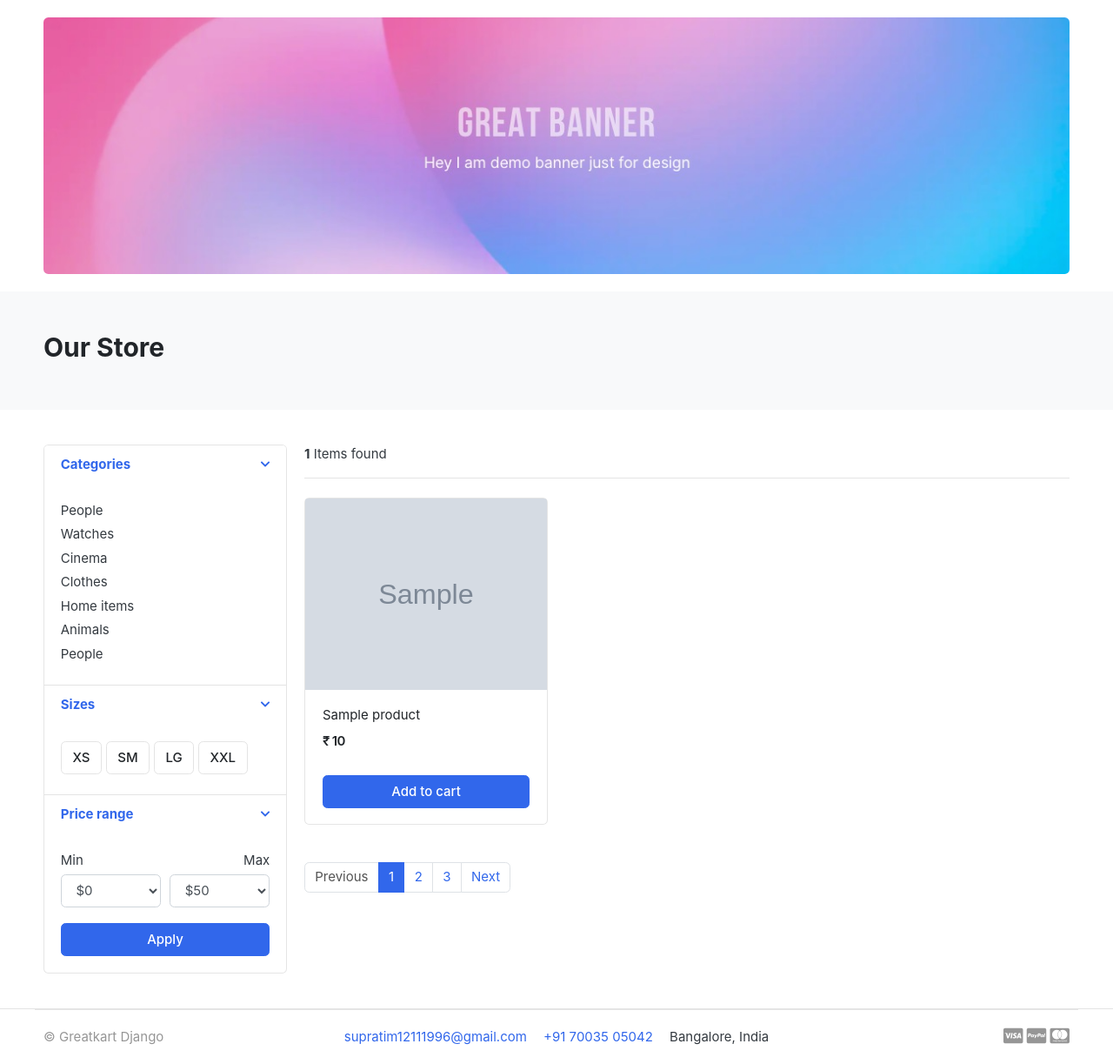
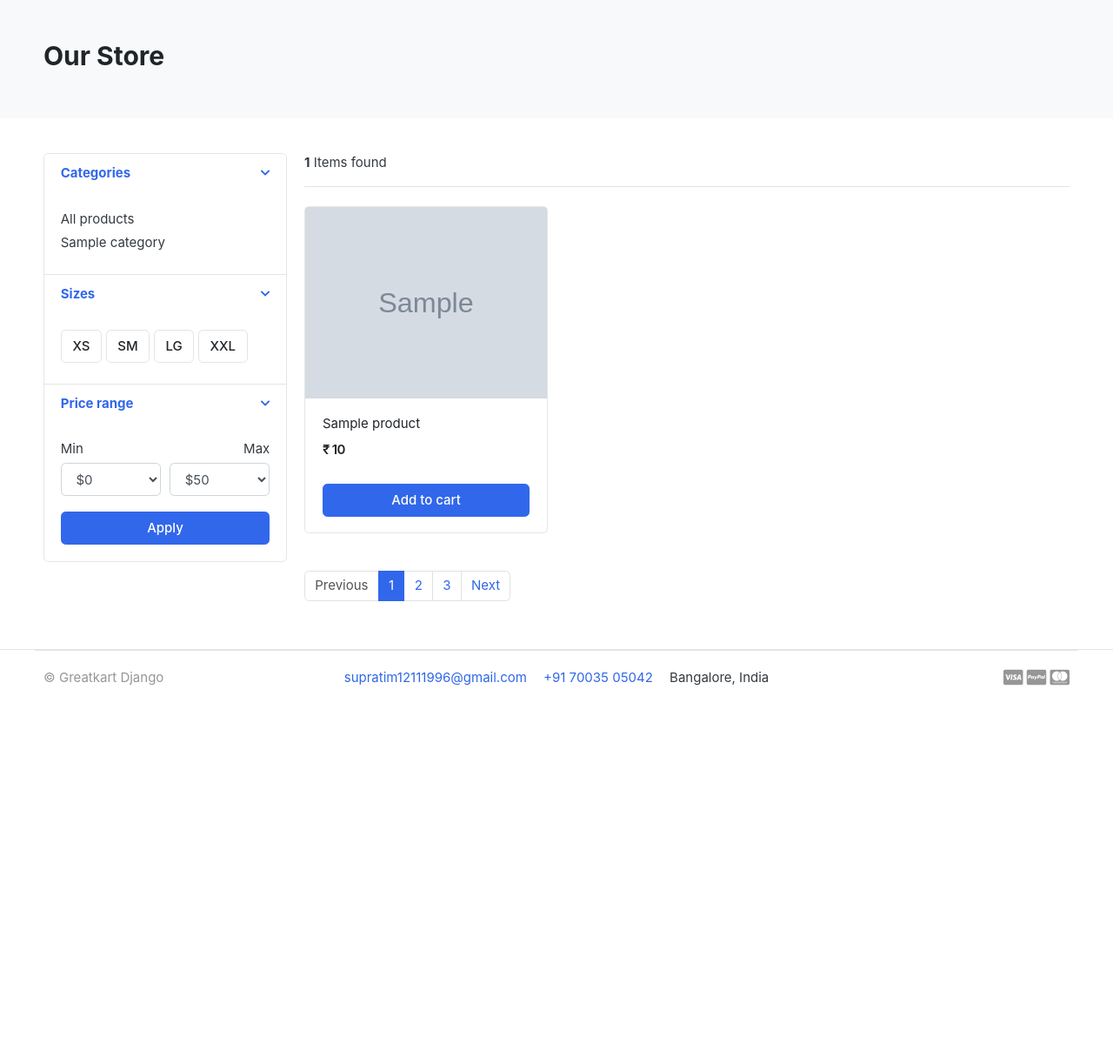
Before and after one commit to supratim-sc/Greatkart-Django, a Django app: page /store/ in a window 1280 px wide. Shown: the part 118-1341 px from the top of the page at 87% size. After the commit the page ends 906 px from the top, so only its background shows below. Run offline with Django 5.2, Linux system fonts and the light colour scheme; tables that the repository leaves empty hold one stand-in row (values such as "Sample post"); grey boxes marked "Sample" are stand-in pictures; some libraries are stand-ins or nearby versions; some web fonts are replaced.

Commit message:
implement navigation link on the store page

```diff
--- a/templates/base.html
+++ b/templates/base.html
@@ -67,20 +67,6 @@
     <!-- navbar -->
     {% include 'includes/navbar.html' %}
 
-    <!-- ========================= SECTION MAIN ========================= -->
-    <section class="section-intro padding-y-sm">
-      <div class="container">
-        <div class="intro-banner-wrap">
-          <img
-            src="{% static 'images/banners/1.jpg' %}"
-            class="img-fluid rounded"
-          />
-        </div>
-      </div>
-      <!-- container //  -->
-    </section>
-    <!-- ========================= SECTION MAIN END// ========================= -->
-
     <!-- ========================= SECTION  ========================= -->
     {% block content %}
     <!-- content -->
--- a/templates/store/store.html
+++ b/templates/store/store.html
@@ -32,13 +32,15 @@
             <div class="filter-content collapse show" id="collapse_1" style="">
               <div class="card-body">
                 <ul class="list-menu">
-                  <li><a href="#">People </a></li>
-                  <li><a href="#">Watches </a></li>
-                  <li><a href="#">Cinema </a></li>
-                  <li><a href="#">Clothes </a></li>
-                  <li><a href="#">Home items </a></li>
-                  <li><a href="#">Animals</a></li>
-                  <li><a href="#">People </a></li>
+                  <li>
+                    <a href="{% url 'store' %}">All products</a>
+                  </li>
+                  <!-- Using context processor -->
+                  {% for category in categories %}
+                  <li>
+                    <a href="{{ category.get_url }}">{{ category.name }} </a>
+                  </li>
+                  {% endfor %}
                 </ul>
               </div>
               <!-- card-body.// -->
```
Also changed, not shown: templates/index.html (+21 -1 lines).
